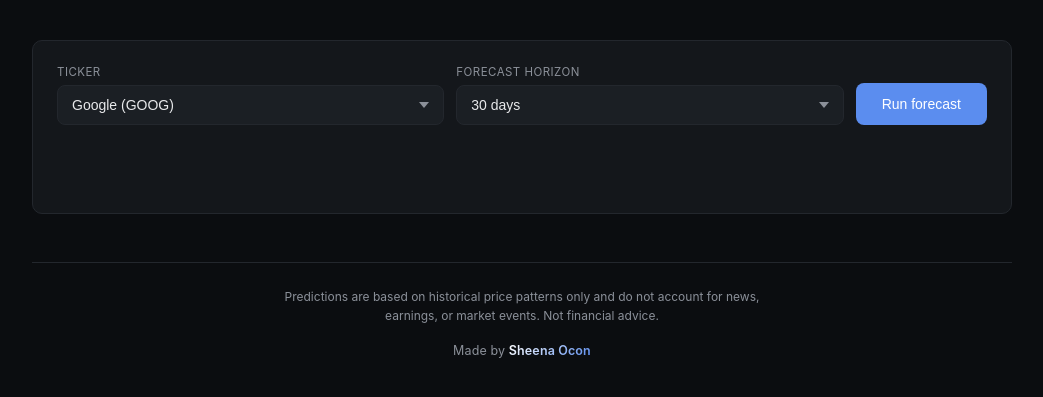
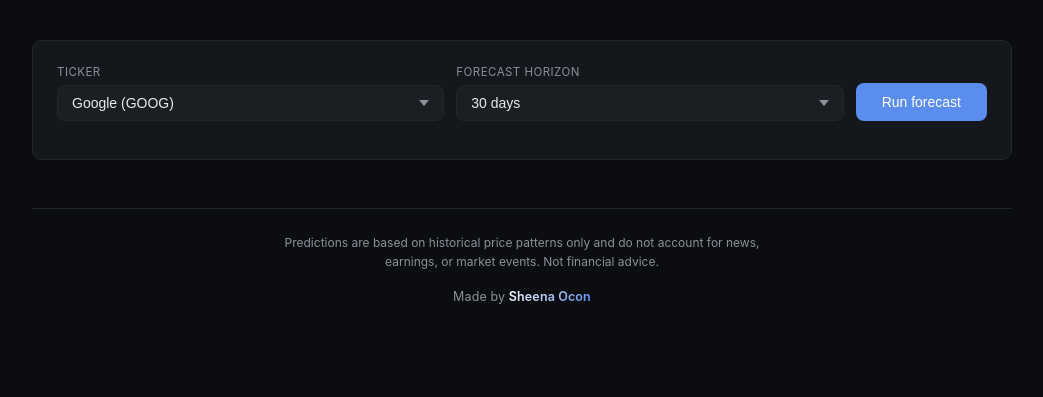
Before and after one commit to wyn071/Stock-Price-Forecasting-App, a Flask app: page / in a window 1280 px wide. Shown: the part 119-516 px from the top of the page, without its empty margins (118-1161 px from the left). Run offline with Flask 3, Linux system fonts and the light colour scheme.

Commit message:
fixed controls panel display and status message

```diff
--- a/Web App/templates/index.html
+++ b/Web App/templates/index.html
@@ -90,6 +90,13 @@
         margin-bottom: 20px;
       }
 
+      .controls-panel {
+        /* display: flex;
+        flex-direction: column;
+        gap: 18px; */
+        height: 120px;
+      }
+
       .controls {
         display: flex;
         gap: 12px;
@@ -117,7 +124,7 @@
         background: #1b1f24;
         border: 1px solid var(--panel-border);
         color: var(--text-primary);
-        padding: 11px 36px 11px 14px;
+        padding: 9px 36px 9px 14px;
         border-radius: 8px;
         font-size: 14px;
         cursor: pointer;
@@ -132,7 +139,7 @@
       }
 
       button {
-        padding: 11px 26px;
+        padding: 9px 26px;
         background: var(--accent);
         color: white;
         font-size: 14px;
@@ -141,7 +148,7 @@
         border-radius: 8px;
         cursor: pointer;
         transition: background 0.15s;
-        height: 42px;
+        height: 38px;
       }
 
       button:hover {
@@ -154,17 +161,20 @@
       }
 
       #status {
-        font-size: 13px;
+        font-size: 11px;
+        font-style: italic;
         color: var(--text-secondary);
-        margin-top: 14px;
-        min-height: 18px;
+        margin-top: -14px;
+        min-height: 16px;
+        text-align: right;
       }
 
       #error {
-        font-size: 13px;
+        font-size: 11px;
         color: var(--bad);
         margin-top: 14px;
-        min-height: 18px;
+        min-height: 16px;
+        text-align: center;
       }
 
       .hidden {
@@ -355,7 +365,7 @@
         </p>
       </header>
 
-      <div class="panel">
+      <div class="panel controls-panel">
         <div class="controls">
           <div class="field">
             <label for="ticker">Ticker</label>
@@ -488,8 +498,7 @@
 
         btn.disabled = true;
         btn.textContent = "Running forecast...";
-        status.textContent =
-          "Fetching data and backtesting across all horizons. This can take a minute...";
+        status.textContent = "Fetching data. This can take a minute...";
 
         try {
           const response = await fetch("/predict", {
```
